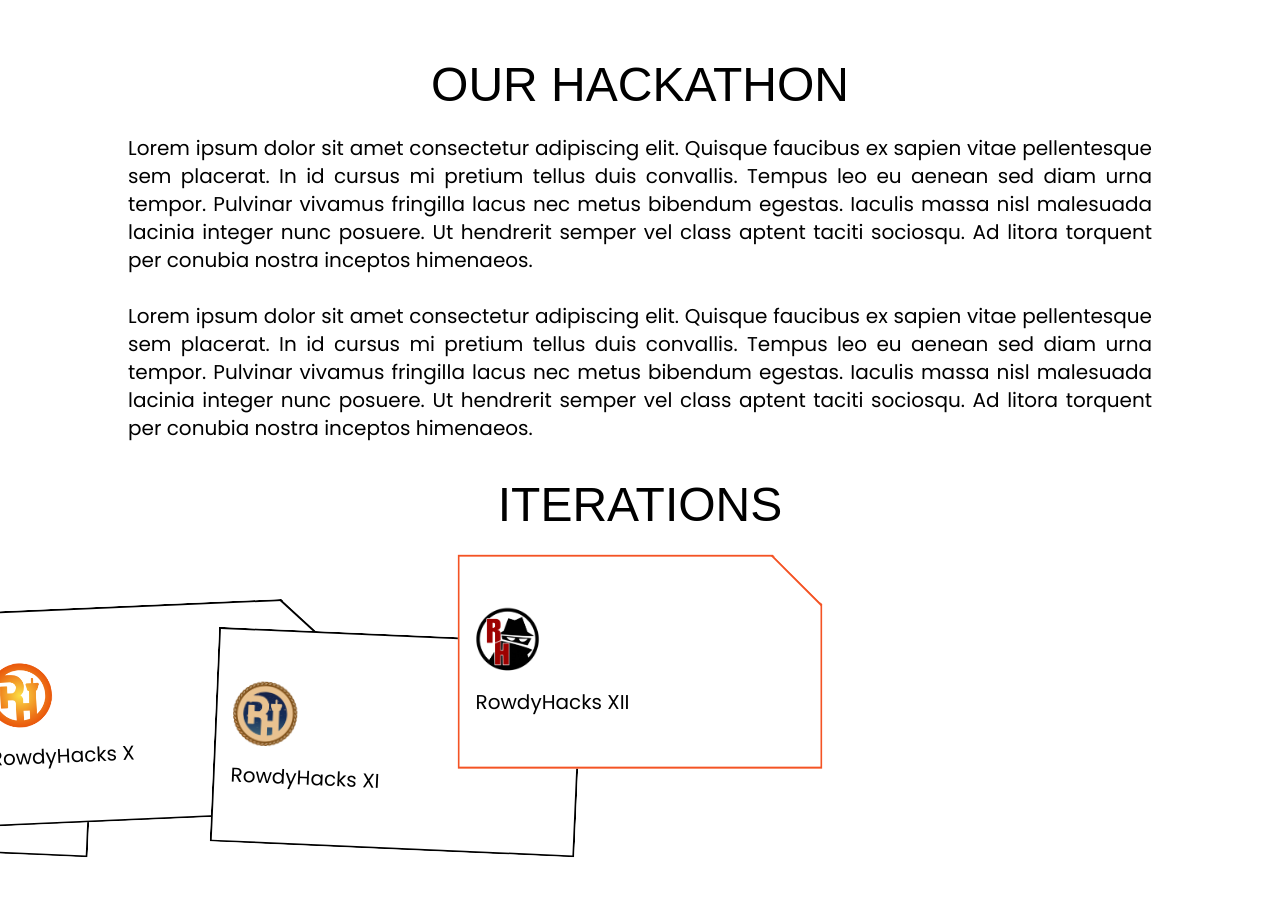
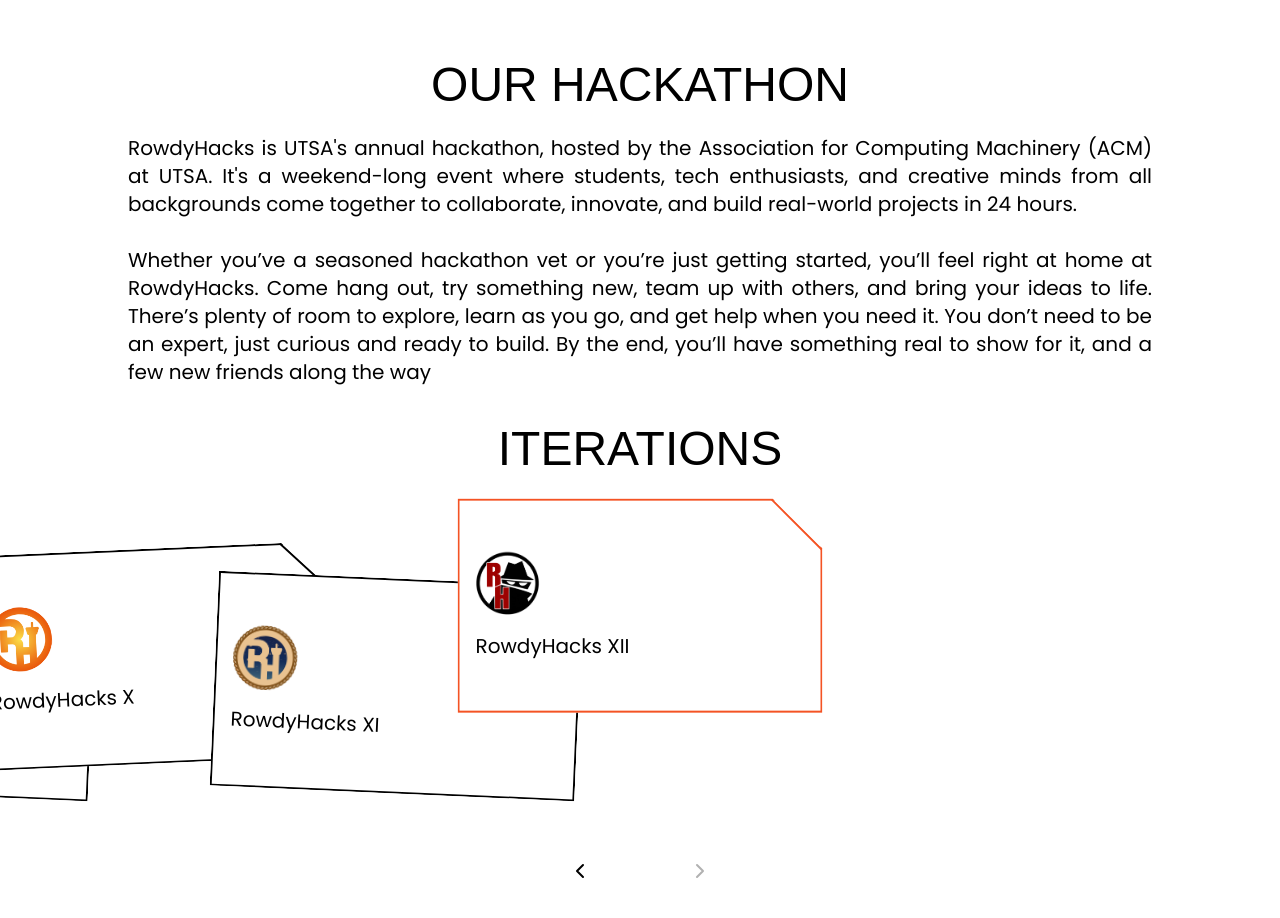
Before and after one commit to acmutsa/RowdyHacksHub, a Next.js app: page / in a window 1280 px wide. Shown: the part 1104-2022 px from the top of the page. Built offline with nearby package versions, Linux system fonts and the light colour scheme; a web font is replaced by a local one.

Commit message:
update description

```diff
--- a/src/landing/RowdyHacks.tsx
+++ b/src/landing/RowdyHacks.tsx
@@ -7,11 +7,11 @@
         OUR HACKATHON
       </h2>
       <p className={`${poppins.className} text-xl text-justify font-regular px-[10cqw]`}>
-        Lorem ipsum dolor sit amet consectetur adipiscing elit. Quisque faucibus ex sapien vitae pellentesque sem placerat. In id cursus mi pretium tellus duis convallis. Tempus leo eu aenean sed diam urna tempor. Pulvinar vivamus fringilla lacus nec metus bibendum egestas. Iaculis massa nisl malesuada lacinia integer nunc posuere. Ut hendrerit semper vel class aptent taciti sociosqu. Ad litora torquent per conubia nostra inceptos himenaeos.
+        RowdyHacks is UTSA's annual hackathon, hosted by the Association for Computing Machinery (ACM) at UTSA.
+        It's a weekend-long event where students, tech enthusiasts, and creative minds from all backgrounds come together to collaborate, innovate, and build real-world projects in 24 hours.
         <br />
         <br />
-        Lorem ipsum dolor sit amet consectetur adipiscing elit. Quisque faucibus ex sapien vitae pellentesque sem placerat. In id cursus mi pretium tellus duis convallis. Tempus leo eu aenean sed diam urna tempor. Pulvinar vivamus fringilla lacus nec metus bibendum egestas. Iaculis massa nisl malesuada lacinia integer nunc posuere. Ut hendrerit semper vel class aptent taciti sociosqu. Ad litora torquent per conubia nostra inceptos himenaeos.
-      </p>
+        Whether you’ve a seasoned hackathon vet or you’re just getting started, you’ll feel right at home at RowdyHacks. Come hang out, try something new, team up with others, and bring your ideas to life. There’s plenty of room to explore, learn as you go, and get help when you need it. You don’t need to be an expert, just curious and ready to build. By the end, you’ll have something real to show for it, and a few new friends along the way      </p>
     </div>
   );
 }
```
